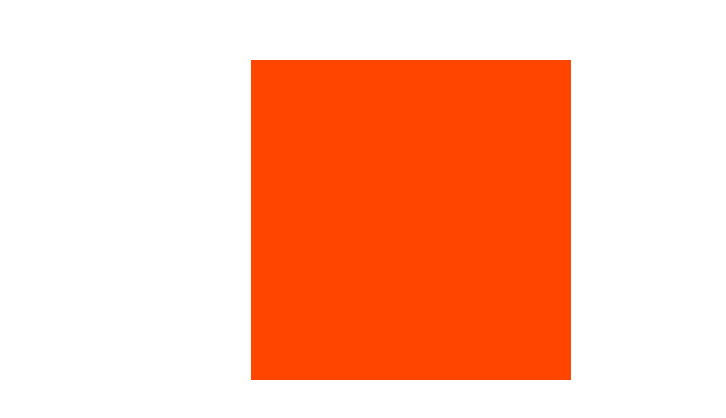
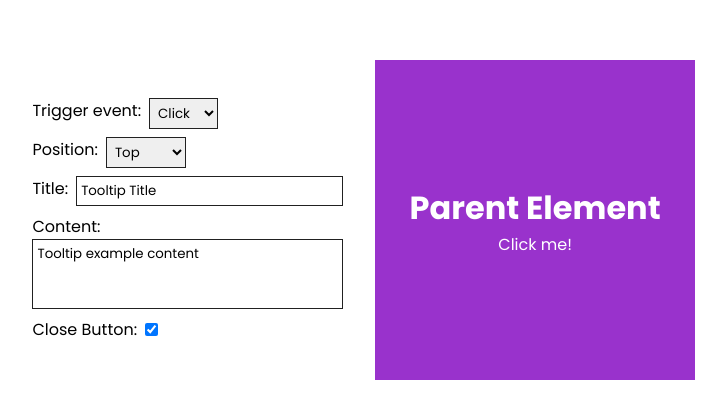
Before and after one commit to Guxtaviko/tooltip-ts, a website built with Vite: page index.html in a window 1280 px wide. Shown: the part 180-598 px from the top of the page, without its empty margins (229-955 px from the left). Built offline with nearby package versions, Linux system fonts and the light colour scheme.

Commit message:
Added tooltip customization

```diff
--- a/index.html
+++ b/index.html
@@ -11,7 +11,46 @@
     <script type="module" src="/src/main.ts" defer></script>
   </head>
   <body>
-    <main>
+    <form class="customize">
+      <div class="customize__section">
+        <label for="trigger">Trigger event:</label>
+        <select name="trigger" id="trigger">
+          <option value="click">Click</option>
+          <option value="mouseover">Hover</option>
+        </select>
+      </div>
+      <div class="customize__section">
+        <label for="position">Position:</label>
+        <select name="position" id="position">
+          <option value="top">Top</option>
+          <option value="left">Left</option>
+          <option value="right">Right</option>
+          <option value="bottom">bottom</option>
+        </select>
+      </div>
+      <div class="customize__section">
+        <label for="title">Title:</label>
+        <input type="text" name="title" id="title" value="Tooltip Title">
+      </div>
+      <div class="customize__section --textarea">
+        <label for="content">Content:</label>
+        <textarea name="content" id="content" cols="20" rows="3"></textarea>
+      </div>
+      <div class="customize__section">
+        <label for="close">Close Button:</label>
+        <input type="checkbox" name="close" id="close" checked>
+      </div>
+    </form>
+    <main class="parent">
+      <div class="main__content">
+        <h1>Parent Element</h1>
+        <span id="hint">Click me!</span>
+      </div>
     </main>
+    <section class="code">
+      <pre>
+        <code class="tooltip-code"></code>
+      </pre>
+    </section>
   </body>
 </html>
--- /dev/null
+++ b/src/customize.ts
@@ -0,0 +1,18 @@
+import { tooltip } from "./main"
+
+export const customize = (form: HTMLFormElement) => {
+    form.querySelector('textarea')!.value = 'Tooltip example content'
+    form.addEventListener('change', () => {
+        const data = new FormData(form)
+        if(data.get('content') == '') return window.alert('Tooltip must have a content')
+        const close = data.get('close') == 'on' ? true : false
+        tooltip({
+            selector: '.parent',
+            trigger: data.get('trigger')!.toString(),
+            position: data.get('position')!.toString(),
+            title: data.get('title')!.toString(),
+            content: data.get('content')!.toString(),
+            close: close
+        })
+    })
+}
--- a/src/main.ts
+++ b/src/main.ts
@@ -1,55 +1,79 @@
+import { customize } from './customize'
 import './style.css'
 
 interface Tooltip {
   selector: string,
   trigger: string,
   position: string,
-  title: string,
+  title?: string,
   content: string,
   close: boolean
 }
 
-const tooltip = (element: Tooltip) => {
+const hint = document.getElementById('hint') as HTMLElement
+
+export const tooltip = (element: Tooltip) => {
+  const parent = document.querySelector(element.selector) as HTMLElement
+
+  if(parent.querySelector('.tooltip')) parent.querySelector('.tooltip')!.remove()
+
   const tooltip = document.createElement('div')
   tooltip.classList.add('tooltip')
   tooltip.classList.add(element.position)
 
-  tooltip.innerHTML = `<div>
-    <h3>${element.title}</h3>
-    ${element.content}
-  </div>`
+  if(element.title != undefined) tooltip.innerHTML = `<div> <h3>${element.title}</h3> ${element.content} </div>`
+  else tooltip.innerHTML = `<div>${element.content}</div>`
 
-  const parent = document.querySelector(element.selector) as HTMLElement
   parent.appendChild(tooltip)
   parent.addEventListener(element.trigger, () => {
     tooltip.style.display = 'flex'
   })
 
   if(element.close) {
-    const closeBtn = document.createElement('span')
-    closeBtn.classList.add('material-symbols-outlined', 'close-btn')
-    closeBtn.innerText = 'close'
-
-    tooltip.appendChild(closeBtn)
-
-    closeBtn.addEventListener('click', e => {
-      e.stopPropagation()
-      tooltip.style.display = 'none'
-    })
+    createCloseBtn(tooltip)
   } else {
     parent.addEventListener('mouseleave', () => {
       tooltip.style.display = 'none'
     })
   }
 
+  if(element.trigger == 'click') hint.innerHTML = 'Click me!'
+  else hint.innerHTML = 'Hover me!'
+
 }
 
+const createCloseBtn = (tooltip: HTMLElement) => {
+  const closeBtn = document.createElement('span')
+  closeBtn.classList.add('material-symbols-outlined', 'close-btn')
+  closeBtn.innerText = 'close'
+
+  tooltip.appendChild(closeBtn)
+
+  closeBtn.addEventListener('click', e => {
+    e.stopPropagation()
+    tooltip.style.display = 'none'
+  })
+}
 
 tooltip({
-  selector: 'main',
+  selector: '.parent',
   trigger: 'click',
-  position: 'right',
+  position: 'top',
   title: 'Tooltip Title',
   content: 'Tooltip example content',
   close: true
 })
+
+const customizeForm = document.querySelector('.customize') as HTMLFormElement
+customize(customizeForm)
+
+// const tooltipCode = document.querySelector('.tooltip-code') as HTMLElement
+// tooltipCode.innerHTML = `
+// tooltip({
+//   selector: '.parent',
+//   trigger: 'click',
+//   position: 'top',
+//   title: 'Tooltip Title',
+//   content: 'Tooltip example content',
+//   close: true
+// })`
--- a/src/style.css
+++ b/src/style.css
@@ -9,23 +9,68 @@
   text-decoration: none;
 }
 
+:root {
+  --color-bg: white;
+  --color-dark: #212121;
+  --color-tooltip: #eee;
+  --color-primary: darkorchid;
+}
+
 body {
   font-family: 'Poppins', sans-serif;
+  min-height: 100vh;
+
+  display: flex;
+  justify-content: center;
+  align-items: center;
+  gap: 2rem;
 }
 
+/* Customize */
+.customize {
+  display: flex;
+  flex-direction: column;
+  gap: 0.5rem;
+}
+
+.customize__section {
+  display: flex;
+  gap: 0.5rem;
+}
+
+.--textarea {
+  flex-direction: column;
+  gap: 0;
+}
+
+textarea {
+  resize: none;
+}
+
+.customize input, .customize textarea, .customize select {
+  font-family: 'Poppins', sans-serif;
+  border: 1px solid var(--color-dark);
+  padding: 0.25rem;
+}
+
+/* Main */
 main {
-  background: orangered;
+  background: var(--color-primary);
   width: 20rem;
   height: 20rem;
 
-  position: absolute;
-  top: 50%;
-  left: 50%;
-  transform: translate(-50%, -50%);
+  display: grid;
+  place-items: center;
+  position: relative;
+}
+
+.main__content {
+  color: var(--color-bg);
+  text-align: center;
 }
 
 .tooltip {
-  background: #eee;
+  background: var(--color-tooltip);
   padding: 0.75rem;
   border-radius: 0.25rem;
 
@@ -35,6 +80,7 @@ main {
   justify-content: space-between;
   align-items: center;
   gap: 1.5rem;
+  z-index: 69;
 }
 
 .tooltip h3 {
@@ -79,7 +125,7 @@ main {
 }
 
 .tooltip.bottom {
-  bottom: 0%;
+  bottom: 0;
   left: 50%;
   transform: translate(-50%, 100%);
 }
```
